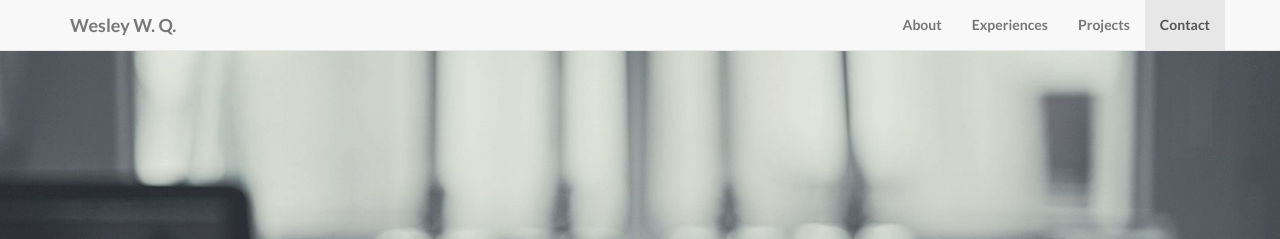
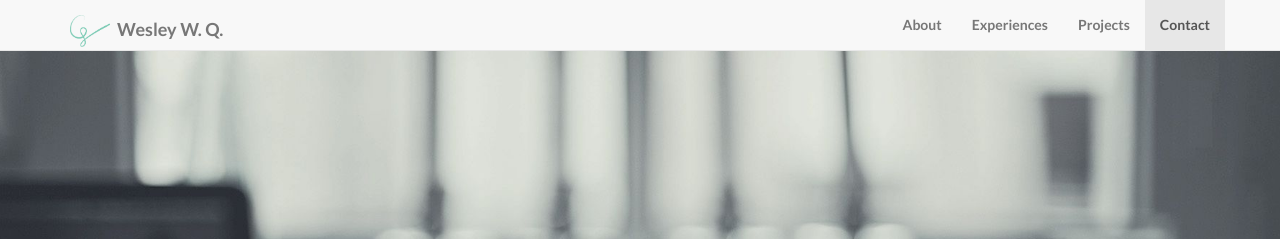
Before and after one commit to WesleyyC/wesleyyc.github.io, a Jekyll site: the page built from index.html, in a window 1280 px wide. Shown: the top 239 px of the page. Built offline with Jekyll 4.4.1, drawn with Linux system fonts in a browser that asks for light colours.

Commit message:
Update Logo

```diff
--- a/_includes/head.html
+++ b/_includes/head.html
@@ -18,6 +18,8 @@
     <link href="font-awesome-4.3.0/css/font-awesome.min.css" rel="stylesheet" type="text/css">
     <link href="http://fonts.googleapis.com/css?family=Lato:300,400,700,300italic,400italic,700italic" rel="stylesheet" type="text/css">
 
+    <!-- <link rel="shortcut icon" href="http://sstatic.net/stackoverflow/img/favicon.ico"> -->
+
     <!-- HTML5 Shim and Respond.js IE8 support of HTML5 elements and media queries -->
     <!-- WARNING: Respond.js doesn't work if you view the page via file:// -->
     <!--[if lt IE 9]>
--- a/_includes/header.html
+++ b/_includes/header.html
@@ -9,7 +9,8 @@
                 <span class="icon-bar"></span>
                 <span class="icon-bar"></span>
             </button>
-            <a class="navbar-brand page-scroll" href="#home">{{ site.title }}</a>
+            <a class="navbar-brand page-scroll" href="#home"><img style="max-width:40px;
+max-height:40px;" src="img/logo/logo.png" alt=""> &nbsp{{ site.title}}</a>
         </div>
         <!-- Collect the nav links, forms, and other content for toggling -->
         <div class="collapse navbar-collapse" id="bs-example-navbar-collapse-1">
```
Also changed, not shown: img/logo/logo.ico (added), img/logo/logo.png (added), 13 other files.
